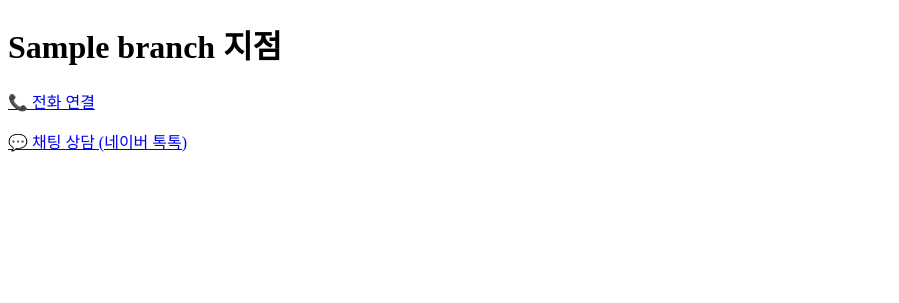
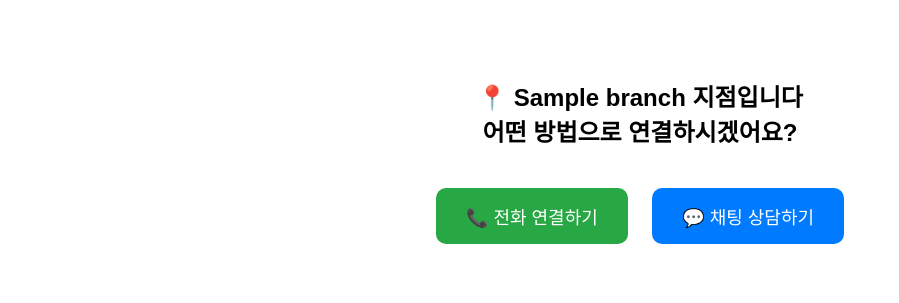
Before and after one commit to choiwonkyu/flask-qr-app, a Flask app: template templates/branch.html in a window 1280 px wide. Shown: the top 303 px of the page, without its empty margins (0-899 px from the left). Run offline with Flask 3, Linux system fonts and the light colour scheme; the template is opened without the code that fills it: most values are stand-ins (such as "Sample title", 1, 10 or a date in 2020).

Commit message:
app 수정

```diff
--- a/templates/branch.html
+++ b/templates/branch.html
@@ -1,11 +1,38 @@
 <!DOCTYPE html>
 <html>
 <head>
-  <title>{{ branch.name }} 지점</title>
+    <title>{{ branch['name'] }} 지점</title>
+    <style>
+        body {
+            font-family: 'Arial', sans-serif;
+            text-align: center;
+            padding: 50px;
+        }
+        h2 {
+            font-size: 24px;
+            margin-bottom: 30px;
+        }
+        .button {
+            display: inline-block;
+            padding: 15px 30px;
+            margin: 10px;
+            font-size: 18px;
+            border-radius: 10px;
+            text-decoration: none;
+            color: white;
+        }
+        .call {
+            background-color: #28a745;
+        }
+        .chat {
+            background-color: #007bff;
+        }
+    </style>
 </head>
 <body>
-  <h1>{{ branch.name }} 지점</h1>
-  <p><a href="tel:{{ branch.phone }}">📞 전화 연결</a></p>
-  <p><a href="{{ branch.chat_url }}" target="_blank">💬 채팅 상담 (네이버 톡톡)</a></p>
+    <h2>📍 {{ branch['name'] }} 지점입니다<br>어떤 방법으로 연결하시겠어요?</h2>
+
+    <a class="button call" href="tel:{{ branch['phone'] }}">📞 전화 연결하기</a>
+    <a class="button chat" href="{{ branch['chat_url'] }}" target="_blank">💬 채팅 상담하기</a>
 </body>
 </html>
```
